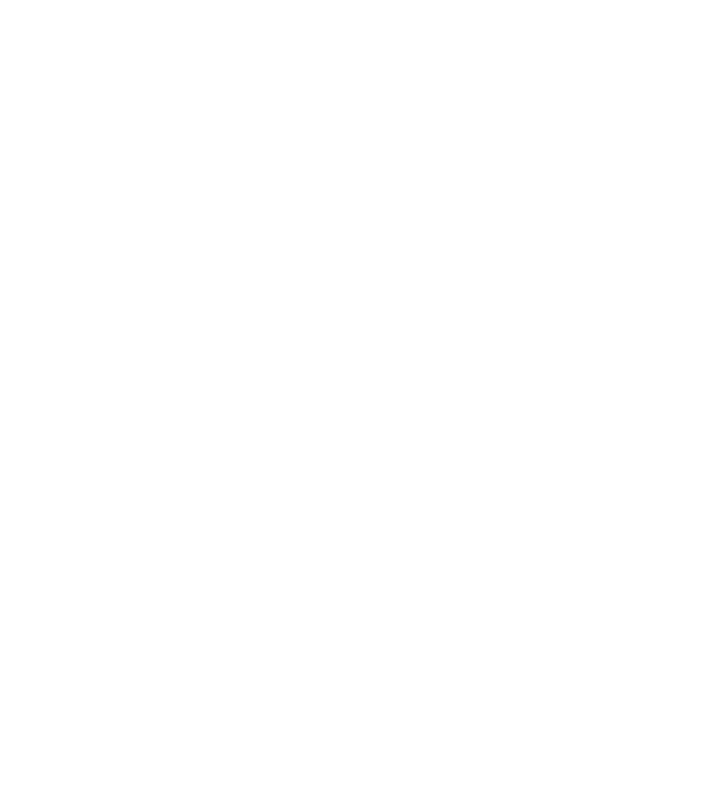
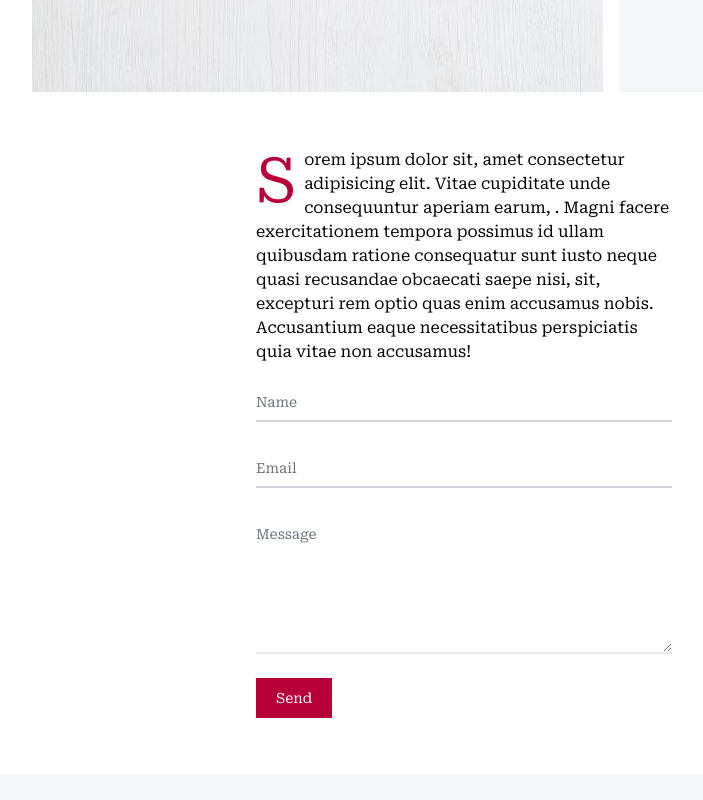
Before and after one commit to AdilMahmoudRion/Shubolikhe.blog, a React (Create React App) app: page /contact in a window 1280 px wide. Before the commit this address had no page. Shown: the part 600-1400 px from the top of the page, without its empty margins (176-879 px from the left). Before the commit the page ends 800 px from the top, so only its background shows below. Built offline with nearby package versions, Linux system fonts and the light colour scheme.

Commit message:
contact section added

```diff
--- a/src/App.js
+++ b/src/App.js
@@ -4,6 +4,7 @@
 import About from "./Components/Pages/About/About";
 import AboutMe from "./Components/Pages/About/AboutMe";
 import Tags from "./Components/Pages/Tags/Tags";
+import Contact from "./Components/Pages/Contact/Contact";
 
 function App() {
   return (
@@ -14,6 +15,7 @@
           <Route path="home" element={<Home />} />
           <Route path="about" element={<AboutMe />} />
           <Route path="blog" element={<Tags />} />
+          <Route path="contact" element={<Contact />} />
         </Routes>
       </BrowserRouter>
     </>
--- a/src/Components/Pages/About/About.js
+++ b/src/Components/Pages/About/About.js
@@ -18,7 +18,7 @@
             <img src={author} alt="" />
           </div>
           <div className="author-information col-span-1 text-center">
-            <h1 className="text-5xl font-bold pb-5">About Me</h1>
+            <h1 className="text-5xl font-bold pb-5 text-[#222222]">About Me</h1>
 
             <p className="about-me">
               Lorem, ipsum dolor sit amet consectetur adipisicing elit.
--- /dev/null
+++ b/src/Components/Pages/Contact/Contact.js
@@ -0,0 +1,93 @@
+import React from "react";
+import Footer from "../../Shared/Footer/Footer";
+import Navigation from "../../Shared/Navigation/Navigation";
+import author from "../../Shared/Images/contact.jpg";
+
+const Contact = () => {
+  return (
+    <>
+      <Navigation></Navigation>
+      <section className="py-4 px-5 lg:px-52 bg-white">
+        <div className="md:grid lg:grid-cols-3 md:gap-4">
+          <div className="author-image col-span-2">
+            <img src={author} alt="" />
+          </div>
+          <div className="author-information col-span-1 text-center">
+            <h1 className="text-5xl font-bold pb-5 text-[#222222]">
+              Contact Me
+            </h1>
+          </div>
+        </div>
+        <div className="author-introduction lg:px-56 mt-10">
+          <p className="py-4">
+            Sorem ipsum dolor sit, amet consectetur adipisicing elit. Vitae
+            cupiditate unde consequuntur aperiam earum, . Magni facere
+            exercitationem tempora possimus id ullam quibusdam ratione
+            consequatur sunt iusto neque quasi recusandae obcaecati saepe nisi,
+            sit, excepturi rem optio quas enim accusamus nobis. Accusantium
+            eaque necessitatibus perspiciatis quia vitae non accusamus!
+          </p>
+
+          <form>
+            <div class="relative z-0 mb-6 w-full group">
+              <input
+                type="text"
+                name="floating_first_name"
+                id="floating_first_name"
+                class="block py-2.5 px-0 w-full text-sm text-[#2e2e2eee] bg-transparent border-0 border-b-2 border-gray-300 appearance-none  dark:border-gray-600 dark:focus:border-blue-500 focus:outline-none focus:ring-0 focus:border-blue-600 peer"
+                placeholder=" "
+                required=""
+              />
+              <label
+                for="floating_first_name"
+                class="absolute text-sm text-gray-500 dark:text-gray-400 duration-300 transform -translate-y-6 scale-75 top-3 -z-10 origin-[0] peer-focus:left-0 peer-focus:text-blue-600 peer-focus:dark:text-blue-500 peer-placeholder-shown:scale-100 peer-placeholder-shown:translate-y-0 peer-focus:scale-75 peer-focus:-translate-y-6"
+              >
+                Name
+              </label>
+            </div>
+            <div class="relative z-0 mb-6 w-full group">
+              <input
+                type="email"
+                name="floating_email"
+                class="block py-2.5 px-0 w-full text-sm text-[#2e2e2eee] bg-transparent border-0 border-b-2 border-gray-300 appearance-none  dark:border-gray-600 dark:focus:border-blue-500 focus:outline-none focus:ring-0 focus:border-blue-600 peer"
+                placeholder=" "
+                required=""
+              />
+              <label
+                for="floating_email"
+                class="absolute text-sm text-gray-500 dark:text-gray-400 duration-300 transform -translate-y-6 scale-75 top-3 -z-10 origin-[0] peer-focus:left-0 peer-focus:text-blue-600 peer-focus:dark:text-blue-500 peer-placeholder-shown:scale-100 peer-placeholder-shown:translate-y-0 peer-focus:scale-75 peer-focus:-translate-y-6"
+              >
+                Email
+              </label>
+            </div>
+            <div class="relative z-0 mb-6 w-full group">
+              <textarea
+                rows="6"
+                type="text"
+                name="floating_email"
+                class="block py-2.5 px-0 w-full text-sm text-gray-900 bg-transparent border-0 border-b-2  appearance-none dark:border-gray-600 dark:focus:border-blue-500 focus:outline-none focus:ring-0 focus:border-blue-600 peer"
+                placeholder=" "
+                required=""
+              />
+              <label
+                for="floating_email"
+                class="absolute text-sm text-gray-500 dark:text-gray-400 duration-300 transform -translate-y-6 scale-75 top-3 -z-10 origin-[0] peer-focus:left-0 peer-focus:text-blue-600 peer-focus:dark:text-blue-500 peer-placeholder-shown:scale-100 peer-placeholder-shown:translate-y-0 peer-focus:scale-75 peer-focus:-translate-y-6"
+              >
+                Message
+              </label>
+            </div>
+            <button
+              type="submit"
+              class="text-white bg-[#b70038]  focus:ring-4 focus:ring-blue-300 font-medium text-sm w-full sm:w-auto px-5 py-2.5 text-center  dark:focus:ring-blue-800"
+            >
+              Send
+            </button>
+          </form>
+        </div>
+      </section>
+      <Footer></Footer>
+    </>
+  );
+};
+
+export default Contact;
```
Also changed, not shown: src/Components/Shared/Images/contact.jpg (added).
